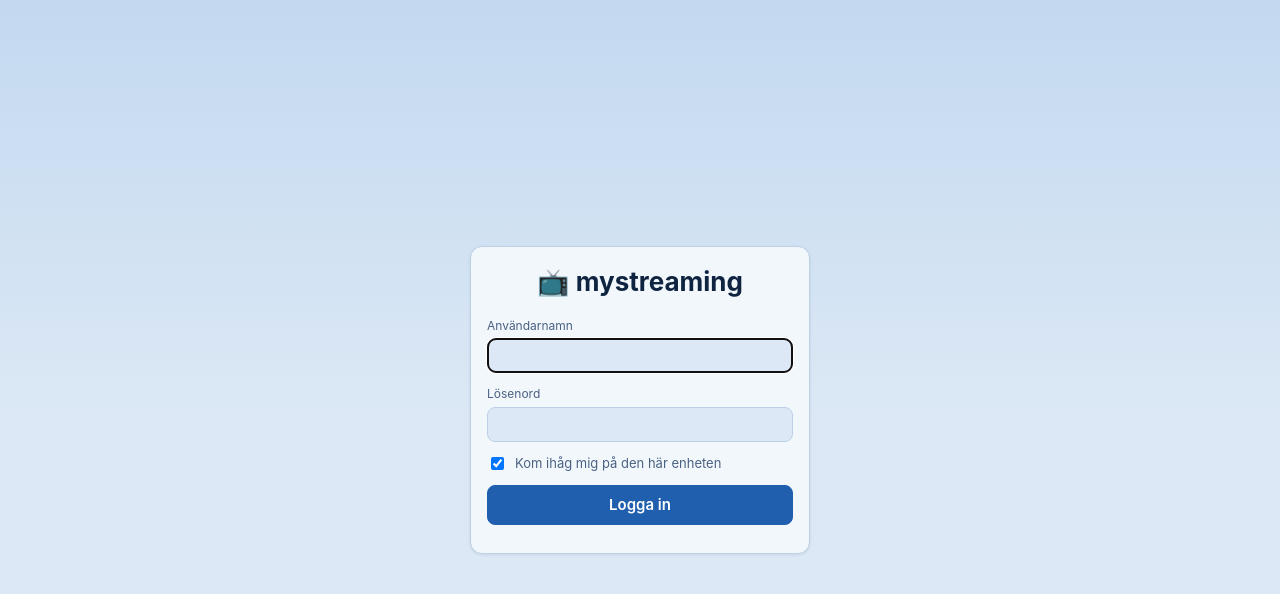
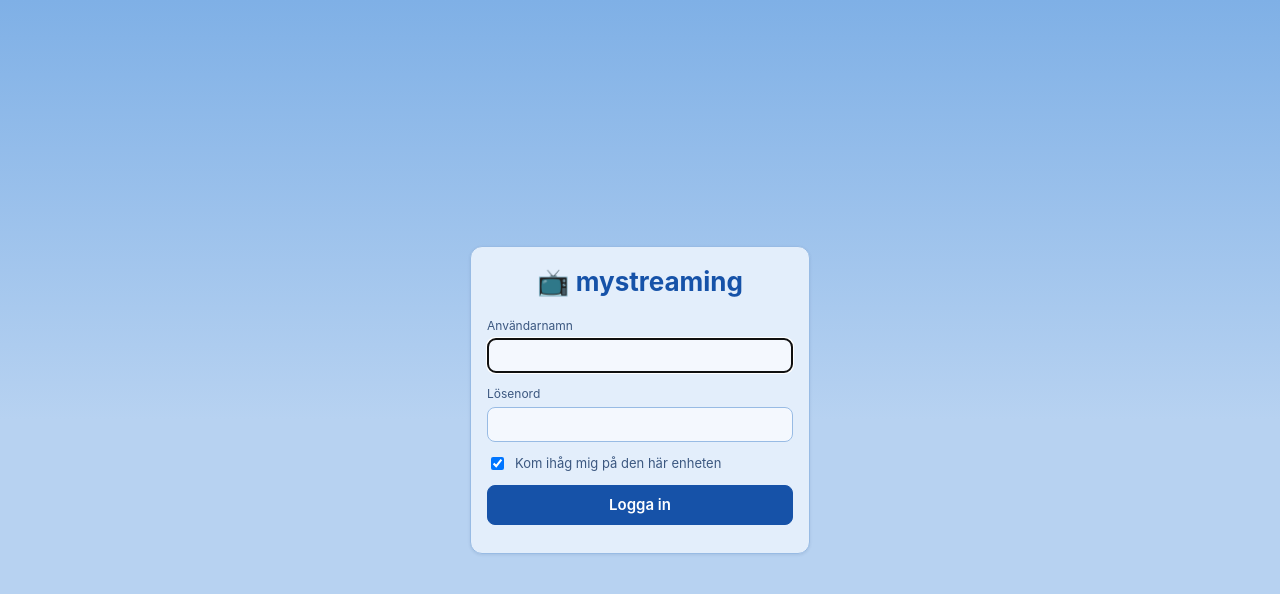
Before and after one commit to bengtsan1-star/mystreaming, a plain HTML site: page index.html in a window 1280 px wide. Drawn offline with Linux system fonts and the light colour scheme.

Commit message:
Blåare tema: mättade blå bakgrunder och kort, blå rubrik
Co-Authored-By: Claude Opus 5.5 <noreply@anthropic.com>

```diff
--- a/index.html
+++ b/index.html
@@ -12,15 +12,16 @@
   :root {
     color-scheme: light;
     /* Blå nyanser */
-    --bg-top: #c3d9f0; --bg: #dce8f5; --card: #f2f7fc; --text: #0f2440; --muted: #4a6283;
-    --border: #bcd0e6; --accent: #1f5fae; --accent-text: #ffffff;
+    --bg-top: #7fb0e6; --bg: #b7d2f1; --card: #e3eefb; --text: #0b1f3d; --muted: #3c5880;
+    --border: #98bbe4; --accent: #1652a8; --accent-text: #ffffff;
+    --field: #f4f8fe;
     --watching: #0b7bc4; --want: #a86f00; --done: #17845a; --error: #c23b3b;
     --shadow: 0 1px 3px rgba(15, 50, 100, .10);
   }
   :root[data-theme="dark"] {
     color-scheme: dark;
     /* Mörkblå nyanser */
-    --bg-top: #102540; --bg: #0b1626; --card: #13233a; --text: #e3edf8; --muted: #93a9c4;
+    --bg-top: #123056; --bg: #0b1a2f; --card: #142a47; --field: #0f2038; --text: #e3edf8; --muted: #93a9c4;
     --border: #22395a; --accent: #5aa6f0; --accent-text: #08121f;
     --watching: #5fc0f5; --want: #f0b429; --done: #3ccf8e; --error: #ff8080;
     --shadow: none;
@@ -32,7 +33,7 @@
     font: 15px/1.45 -apple-system, BlinkMacSystemFont, "Segoe UI", Roboto, sans-serif;
   }
   main { max-width: 900px; margin: 0 auto; padding: 24px 16px 64px; }
-  h1 { margin: 0 0 4px; font-size: 26px; }
+  h1 { margin: 0 0 4px; font-size: 26px; color: var(--accent); }
   h2 { font-size: 17px; margin: 0 0 10px; }
   .sub { color: var(--muted); margin: 0 0 16px; }
   .hidden { display: none !important; }
@@ -42,7 +43,7 @@
   .wide { grid-column: 1 / -1; }
   label { display: flex; flex-direction: column; gap: 4px; font-size: 12px; color: var(--muted); }
   input, select, button {
-    font: inherit; color: var(--text); background: var(--bg);
+    font: inherit; color: var(--text); background: var(--field);
     border: 1px solid var(--border); border-radius: 8px; padding: 8px 10px; min-width: 0;
   }
   button { cursor: pointer; }
```
